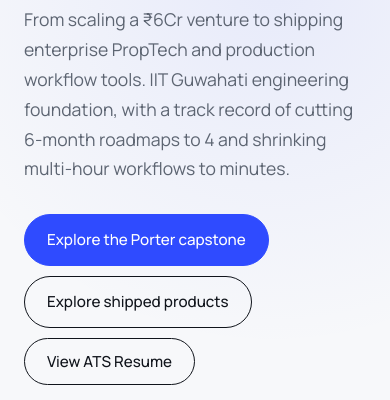
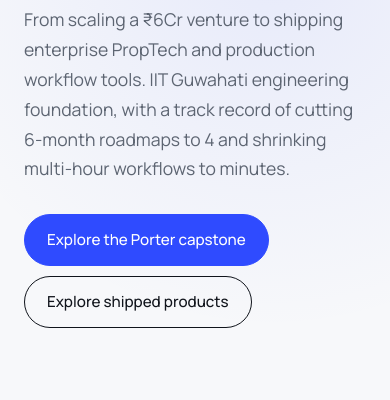
Before and after one commit to lokubaba/Portfolio, a plain HTML site: page index.html in a window 390 px wide. Shown: the part 426-826 px from the top of the page. Drawn offline with Linux system fonts and the light colour scheme.

Commit message:
Keep resume button only at bottom contact section and remove from nav and hero

```diff
--- a/index.html
+++ b/index.html
@@ -146,13 +146,13 @@ footer h2{font-size:clamp(2.2rem,6vw,3.8rem);max-width:14ch}
 </head>
 <body>
 <div id="bar"></div>
-<nav><div class="wrap"><b>Lokesh Deswal</b><a href="#journey">Journey</a><a href="#work">Work</a><a href="#capstone">Capstone</a><a href="#skills">Skills</a><a href="#contact">Contact</a><button class="btn btn-sm" id="btnNavResume">Resume</button><button id="theme" aria-label="Toggle light and dark theme">◐</button></div></nav>
+<nav><div class="wrap"><b>Lokesh Deswal</b><a href="#journey">Journey</a><a href="#work">Work</a><a href="#capstone">Capstone</a><a href="#skills">Skills</a><a href="#contact">Contact</a><button id="theme" aria-label="Toggle light and dark theme">◐</button></div></nav>
 
 <header class="hero" id="top"><div class="wrap">
 <small>Lokesh Deswal • Product Manager</small>
 <h1 id="h1">I build products the way I ran a ₹6Cr business: solving root friction first.</h1>
 <p>From scaling a ₹6Cr venture to shipping enterprise PropTech and production workflow tools. IIT Guwahati engineering foundation, with a track record of cutting 6-month roadmaps to 4 and shrinking multi-hour workflows to minutes.</p>
-<a class="btn main" href="#capstone">Explore the Porter capstone</a><a class="btn" href="#work">Explore shipped products</a><button class="btn" id="btnHeroResume">View ATS Resume</button>
+<a class="btn main" href="#capstone">Explore the Porter capstone</a><a class="btn" href="#work">Explore shipped products</a>
 <div class="stats">
 <div><b data-n="4" data-s=" mo">0</b><span>MVP shipped vs 6-mo estimate (Relata)</span></div>
 <div><b data-n="95" data-s="%">0</b><span>workflow compression (2–5 hrs to 10 min)</span></div>
@@ -408,10 +408,8 @@ tween('r1',trips,function(x){return Math.round(x).toLocaleString('en-IN')});twee
 var modal=$('#resumeModal');
 function openModal(){modal.classList.add('open');document.body.style.overflow='hidden'}
 function closeModal(){modal.classList.remove('open');document.body.style.overflow=''}
-$('#btnNavResume').onclick=openModal;
-$('#btnHeroResume').onclick=openModal;
-$('#btnFooterResume').onclick=openModal;
-$('#btnCloseResume').onclick=closeModal;
+var btnFooter=$('#btnFooterResume');if(btnFooter)btnFooter.onclick=openModal;
+var btnClose=$('#btnCloseResume');if(btnClose)btnClose.onclick=closeModal;
 modal.onclick=function(e){if(e.target===modal)closeModal()};
 document.addEventListener('keydown',function(e){if(e.key==='Escape'&&modal.classList.contains('open'))closeModal()});
 
```
